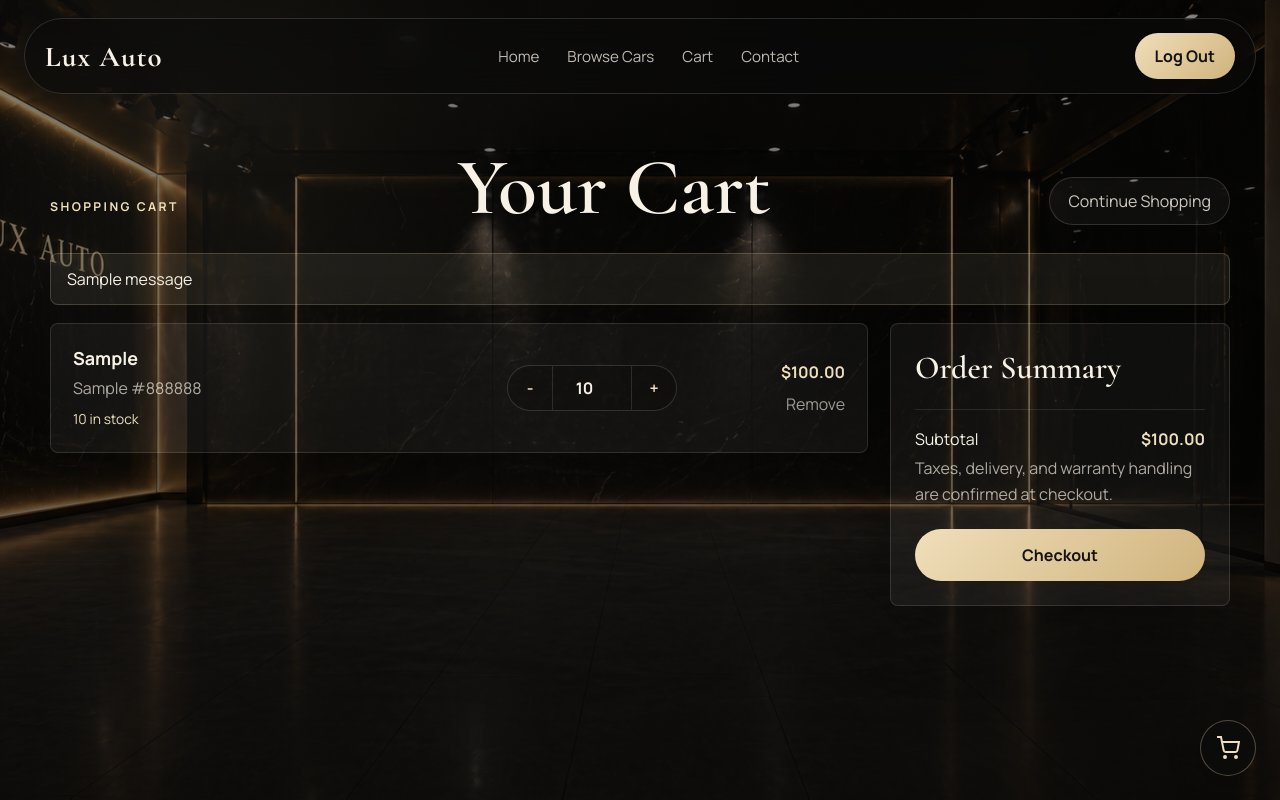
After one commit to juanjosevasquezmesa-create/CSET-180-Final-Project, a Flask app: page /cart/ in a window 1280 px wide. The commit adds this page. Run offline with Flask 3, Linux system fonts and the light colour scheme; the visitor is signed in with stand-in values (Sample User, id 1); tables that the repository leaves empty hold one stand-in row (values such as "Sample post"); one stand-in notice (Sample message) is shown; parts of the project's set-up code (start-up, migrations or seed data) failed here and were passed over.

Commit message:
cart page + show room update

```diff
--- a/main.py
+++ b/main.py
@@ -8,6 +8,8 @@ from backend.signup import signup_bp
 from backend.logout import logout_bp
 from backend.productsList import productList_bp
 from backend.cart import cart_bp
+from backend.cartPage import cart_page_bp
+from backend.cartToOrder import cartToOrder_bp
 from backend.chat import chat_bp
 
 app = Flask(__name__)
@@ -25,6 +27,8 @@ app.register_blueprint(signup_bp)
 app.register_blueprint(logout_bp)
 app.register_blueprint(productList_bp)
 app.register_blueprint(cart_bp)
+app.register_blueprint(cart_page_bp)
+app.register_blueprint(cartToOrder_bp)
 app.register_blueprint(chat_bp)
 
 if __name__ == "__main__":
--- a/static/js/cart_chat_float.js
+++ b/static/js/cart_chat_float.js
@@ -181,7 +181,7 @@ document.addEventListener('DOMContentLoaded', function() {
         cartTotalContainer.innerHTML = `
             <div class="cart-footer">
                 <p class="cart-total">Total: $${data.total_price.toFixed(2)}</p>
-                <a href="/checkout" class="checkout-btn">Proceed to Checkout</a>
+                <a href="/cart" class="checkout-btn">View/Edit Cart</a>
             </div>
         `;
     }
--- /dev/null
+++ b/static/js/cart_page.js
@@ -0,0 +1,95 @@
+document.addEventListener('DOMContentLoaded', () => {
+    const money = new Intl.NumberFormat('en-US', {
+        style: 'currency',
+        currency: 'USD',
+    });
+
+    function updateSubtotal() {
+        let subtotal = 0;
+
+        document.querySelectorAll('.cart-row').forEach(row => {
+            const input = row.querySelector('.quantity-input');
+            const rowTotal = row.querySelector('.cart-row-total p');
+            const price = Number(input.dataset.price);
+            const quantity = Number(input.value);
+            const total = price * quantity;
+
+            subtotal += total;
+            rowTotal.textContent = money.format(total);
+        });
+
+        const subtotalEl = document.getElementById('cart-subtotal');
+        if (subtotalEl) {
+            subtotalEl.textContent = money.format(subtotal);
+        }
+    }
+
+    async function saveQuantity(row, quantity) {
+        const response = await fetch(`/api/cart/items/${row.dataset.cartItemId}`, {
+            method: 'PATCH',
+            headers: {
+                'Content-Type': 'application/json',
+            },
+            body: JSON.stringify({ quantity }),
+        });
+
+        const data = await response.json();
+
+        if (!response.ok || data.error) {
+            throw new Error(data.error || 'Could not update cart.');
+        }
+    }
+
+    document.querySelectorAll('.cart-row').forEach(row => {
+        const input = row.querySelector('.quantity-input');
+        const buttons = row.querySelectorAll('.quantity-btn');
+        const removeButton = row.querySelector('.remove-item-btn');
+
+        async function setQuantity(nextQuantity) {
+            const min = Number(input.min);
+            const max = Number(input.max);
+            const previousQuantity = Number(input.value);
+            const quantity = Math.min(Math.max(nextQuantity, min), max);
+
+            input.value = quantity;
+            updateSubtotal();
+
+            try {
+                await saveQuantity(row, quantity);
+            } catch (error) {
+                input.value = previousQuantity;
+                updateSubtotal();
+                alert(error.message);
+            }
+        }
+
+        buttons.forEach(button => {
+            button.addEventListener('click', () => {
+                setQuantity(Number(input.value) + Number(button.dataset.change));
+            });
+        });
+
+        input.addEventListener('change', () => {
+            setQuantity(Number(input.value));
+        });
+
+        removeButton.addEventListener('click', async () => {
+            const response = await fetch(`/api/cart/items/${row.dataset.cartItemId}`, {
+                method: 'DELETE',
+            });
+            const data = await response.json();
+
+            if (!response.ok || data.error) {
+                alert(data.error || 'Could not remove item.');
+                return;
+            }
+
+            row.remove();
+            updateSubtotal();
+
+            if (!document.querySelector('.cart-row')) {
+                window.location.reload();
+            }
+        });
+    });
+});
--- /dev/null
+++ b/static/styles/cart.css
@@ -0,0 +1,278 @@
+.cart-page {
+    position: relative;
+    min-height: 100vh;
+    padding: 150px 24px 72px;
+    isolation: isolate;
+}
+
+.cart-page::before {
+    content: "";
+    position: fixed;
+    inset: 0;
+    z-index: -1;
+    background:
+        linear-gradient(180deg, rgba(8, 8, 7, 0.48) 0%, rgba(8, 8, 7, 0.68) 100%),
+        radial-gradient(circle at 15% 18%, rgba(240, 223, 187, 0.14), transparent 28%),
+        url("/static/images/showroom.png");
+    background-position: center;
+    background-repeat: no-repeat;
+    background-size: cover;
+}
+
+.cart-shell {
+    width: min(1180px, 100%);
+    margin: 0 auto;
+}
+
+.cart-heading {
+    display: flex;
+    align-items: end;
+    justify-content: space-between;
+    gap: 18px;
+    margin-bottom: 28px;
+}
+
+.cart-kicker {
+    margin: 0 0 10px;
+    color: #f0dfbb;
+    text-transform: uppercase;
+    letter-spacing: 0.2em;
+    font-size: 0.76rem;
+    font-weight: 700;
+}
+
+.cart-heading h1,
+.cart-summary h2,
+.empty-cart-state h2 {
+    margin: 0;
+    font-family: "Cormorant Garamond", serif;
+    font-weight: 600;
+}
+
+.cart-heading h1 {
+    font-size: clamp(3rem, 7vw, 5rem);
+    line-height: 0.94;
+}
+
+.continue-link {
+    padding: 12px 18px;
+    border: 1px solid rgba(255, 255, 255, 0.14);
+    border-radius: 999px;
+    color: rgba(247, 241, 230, 0.82);
+    background: rgba(255, 255, 255, 0.04);
+}
+
+.cart-alerts {
+    margin-bottom: 18px;
+    padding: 14px 16px;
+    border: 1px solid rgba(240, 223, 187, 0.2);
+    border-radius: 8px;
+    background: rgba(240, 223, 187, 0.08);
+}
+
+.cart-alerts p {
+    margin: 0;
+}
+
+.cart-layout {
+    display: grid;
+    grid-template-columns: minmax(0, 1fr) 340px;
+    gap: 22px;
+    align-items: start;
+}
+
+.cart-items,
+.cart-summary,
+.empty-cart-state {
+    border: 1px solid rgba(255, 255, 255, 0.12);
+    border-radius: 8px;
+    background: rgba(255, 255, 255, 0.045);
+    box-shadow: 0 24px 70px rgba(0, 0, 0, 0.24);
+}
+
+.cart-row {
+    display: grid;
+    grid-template-columns: minmax(0, 1fr) 170px 150px;
+    gap: 18px;
+    align-items: center;
+    padding: 22px;
+    border-bottom: 1px solid rgba(255, 255, 255, 0.1);
+}
+
+.cart-row:last-child {
+    border-bottom: 0;
+}
+
+.cart-item-model {
+    margin: 0;
+    color: #f7f1e6;
+    font-size: 1.12rem;
+    font-weight: 800;
+}
+
+.cart-item-meta,
+.cart-item-stock,
+.summary-note {
+    margin: 6px 0 0;
+    color: rgba(247, 241, 230, 0.68);
+    line-height: 1.6;
+}
+
+.cart-item-stock {
+    color: #f0dfbb;
+    font-size: 0.86rem;
+}
+
+.quantity-control {
+    display: grid;
+    grid-template-columns: 44px 1fr 44px;
+    min-height: 46px;
+    border: 1px solid rgba(255, 255, 255, 0.14);
+    border-radius: 999px;
+    overflow: hidden;
+    background: rgba(0, 0, 0, 0.18);
+}
+
+.quantity-btn,
+.quantity-input,
+.remove-item-btn,
+.checkout-action {
+    font: inherit;
+}
+
+.quantity-btn {
+    border: 0;
+    background: transparent;
+    color: #f0dfbb;
+    cursor: pointer;
+    font-weight: 800;
+}
+
+.quantity-input {
+    width: 100%;
+    border: 0;
+    border-inline: 1px solid rgba(255, 255, 255, 0.12);
+    background: transparent;
+    color: #f7f1e6;
+    text-align: center;
+    font-weight: 800;
+    outline: none;
+}
+
+.cart-row-total {
+    text-align: right;
+}
+
+.cart-row-total p {
+    margin: 0 0 10px;
+    color: #f0dfbb;
+    font-weight: 800;
+}
+
+.remove-item-btn {
+    padding: 0;
+    border: 0;
+    background: transparent;
+    color: rgba(247, 241, 230, 0.62);
+    cursor: pointer;
+}
+
+.remove-item-btn:hover {
+    color: #ffb4b4;
+}
+
+.cart-summary {
+    position: sticky;
+    top: 118px;
+    padding: 24px;
+}
+
+.cart-summary h2 {
+    font-size: 2rem;
+}
+
+.summary-line {
+    display: flex;
+    justify-content: space-between;
+    gap: 14px;
+    margin-top: 22px;
+    padding-top: 18px;
+    border-top: 1px solid rgba(255, 255, 255, 0.1);
+}
+
+.summary-line strong {
+    color: #f0dfbb;
+}
+
+.checkout-action {
+    width: 100%;
+    min-height: 52px;
+    margin-top: 22px;
+    border: 0;
+    border-radius: 999px;
+    display: inline-flex;
+    align-items: center;
+    justify-content: center;
+    background: linear-gradient(135deg, #f0dfbb, #cfb37c);
+    color: #151311;
+    font-weight: 800;
+    cursor: pointer;
+}
+
+.empty-cart-state {
+    padding: 54px 28px;
+    text-align: center;
+}
+
+.empty-cart-state h2 {
+    font-size: clamp(2.4rem, 5vw, 4rem);
+}
+
+.empty-cart-state p {
+    max-width: 520px;
+    margin: 14px auto 0;
+    color: rgba(247, 241, 230, 0.72);
+}
+
+.empty-cart-state .checkout-action {
+    width: fit-content;
+    margin-inline: auto;
+    padding: 0 24px;
+}
+
+@media (max-width: 900px) {
+    .cart-page {
+        padding: 132px 18px 56px;
+    }
+
+    .cart-heading {
+        align-items: flex-start;
+        flex-direction: column;
+    }
+
+    .cart-layout {
+        grid-template-columns: 1fr;
+    }
+
+    .cart-summary {
+        position: static;
+    }
+}
+
+@media (max-width: 640px) {
+    body.menu-open .cart-page {
+        visibility: hidden;
+    }
+
+    .cart-page {
+        padding: 124px 14px 42px;
+    }
+
+    .cart-row {
+        grid-template-columns: 1fr;
+    }
+
+    .cart-row-total {
+        text-align: left;
+    }
+}
--- a/static/styles/style.css
+++ b/static/styles/style.css
@@ -30,7 +30,7 @@ a {
     top: 0;
     left: 0;
     width: 100%;
-    z-index: 10;
+    z-index: 90;
     padding: 18px 24px;
 }
 
@@ -414,7 +414,7 @@ a {
         visibility: hidden;
         pointer-events: none;
         transition: transform 0.32s ease, opacity 0.32s ease, visibility 0.32s ease;
-        z-index: 30;
+        z-index: 80;
     }
 
     .nav-panel.is-open {
@@ -436,7 +436,7 @@ a {
         visibility: hidden;
         pointer-events: none;
         transition: opacity 0.32s ease, visibility 0.32s ease;
-        z-index: 15;
+        z-index: 80;
     }
 
     body.menu-open .menu-backdrop {
--- a/templates/base.html
+++ b/templates/base.html
@@ -28,6 +28,7 @@
                 <div class="links">
                     <a href="{{ url_for('index.index') }}#home">Home</a>
                     <a href="/products">Browse Cars</a>
+                    <a href="/cart">Cart</a>
                     <a href="{{ url_for('index.index') }}#contact">Contact</a>
                 </div>
                 {% if session %}
@@ -96,6 +97,44 @@
 
     {% block body %}{% endblock %}
     <script src="{{ url_for('static', filename='js/cart_chat_float.js') }}"></script>
+    <script>
+        window.addEventListener("load", () => {
+            const menuToggle = document.querySelector(".menu-toggle");
+            const navPanel = document.querySelector(".nav-panel");
+            const menuBackdrop = document.querySelector(".menu-backdrop");
+
+            if (!menuToggle || !navPanel) {
+                return;
+            }
+
+            const closeMenu = () => {
+                menuToggle.setAttribute("aria-expanded", "false");
+                navPanel.classList.remove("is-open");
+                document.body.classList.remove("menu-open");
+            };
+
+            menuToggle.addEventListener("click", () => {
+                const isOpen = menuToggle.getAttribute("aria-expanded") === "true";
+                menuToggle.setAttribute("aria-expanded", String(!isOpen));
+                navPanel.classList.toggle("is-open", !isOpen);
+                document.body.classList.toggle("menu-open", !isOpen);
+            });
+
+            navPanel.querySelectorAll("a").forEach((link) => {
+                link.addEventListener("click", closeMenu);
+            });
+
+            if (menuBackdrop) {
+                menuBackdrop.addEventListener("click", closeMenu);
+            }
+
+            window.addEventListener("resize", () => {
+                if (window.innerWidth > 640) {
+                    closeMenu();
+                }
+            });
+        });
+    </script>
     {% block scripts %}{% endblock %}
 </body>
 </html>
--- /dev/null
+++ b/templates/cart.html
@@ -0,0 +1,87 @@
+{% extends "base.html" %}
+
+{% block styles %}
+    <link rel="stylesheet" href="{{ url_for('static', filename='styles/style.css') }}">
+    <link rel="stylesheet" href="{{ url_for('static', filename='styles/cart.css') }}">
+{% endblock %}
+
+{% block title %}Your Cart | Lux Auto{% endblock %}
+
+{% block body %}
+    <main class="cart-page">
+        <section class="cart-shell" aria-label="Shopping cart">
+            <div class="cart-heading">
+                <p class="cart-kicker">Shopping Cart</p>
+                <h1>Your Cart</h1>
+                <a class="continue-link" href="/products">Continue Shopping</a>
+            </div>
+
+            {% with messages = get_flashed_messages() %}
+                {% if messages %}
+                    <div class="cart-alerts">
+                        {% for message in messages %}
+                            <p>{{ message }}</p>
+                        {% endfor %}
+                    </div>
+                {% endif %}
+            {% endwith %}
+
+            {% if cart_items %}
+                <div class="cart-layout">
+                    <div class="cart-items">
+                        {% for item in cart_items %}
+                            {% set product = item.variation.product %}
+                            <article class="cart-row" data-cart-item-id="{{ item.cart_item_id }}">
+                                <div class="cart-row-main">
+                                    <p class="cart-item-model">{{ product.model }}</p>
+                                    <p class="cart-item-meta">{{ item.variation.year }} {{ item.variation.color }}</p>
+                                    <p class="cart-item-stock">{{ item.variation.stock }} in stock</p>
+                                </div>
+
+                                <div class="quantity-control" aria-label="Quantity for {{ product.model }}">
+                                    <button class="quantity-btn" type="button" data-change="-1" aria-label="Decrease quantity">-</button>
+                                    <input
+                                        class="quantity-input"
+                                        type="number"
+                                        min="1"
+                                        max="{{ item.variation.stock }}"
+                                        value="{{ item.quantity }}"
+                                        data-price="{{ '%.2f'|format(product.price|float) }}"
+                                    >
+                                    <button class="quantity-btn" type="button" data-change="1" aria-label="Increase quantity">+</button>
+                                </div>
+
+                                <div class="cart-row-total">
+                                    <p>${{ "{:,.2f}".format(product.price * item.quantity) }}</p>
+                                    <button class="remove-item-btn" type="button">Remove</button>
+                                </div>
+                            </article>
+                        {% endfor %}
+                    </div>
+
+                    <aside class="cart-summary" aria-label="Order summary">
+                        <h2>Order Summary</h2>
+                        <div class="summary-line">
+                            <span>Subtotal</span>
+                            <strong id="cart-subtotal">${{ "{:,.2f}".format(subtotal) }}</strong>
+                        </div>
+                        <p class="summary-note">Taxes, delivery, and warranty handling are confirmed at checkout.</p>
+                        <form method="POST" action="/checkout">
+                            <button class="checkout-action" type="submit">Checkout</button>
+                        </form>
+                    </aside>
+                </div>
+            {% else %}
+                <div class="empty-cart-state">
+                    <h2>Your cart is empty</h2>
+                    <p>Add a vehicle from the showroom to review and edit it here.</p>
+                    <a class="checkout-action" href="/products">Browse Cars</a>
+                </div>
+            {% endif %}
+        </section>
+    </main>
+{% endblock %}
+
+{% block scripts %}
+    <script src="{{ url_for('static', filename='js/cart_page.js') }}"></script>
+{% endblock %}
```
Also changed, not shown: backend/cart.py (+54 -0 lines), backend/cartPage.py (added, +35 -0 lines), backend/cartToOrder.py (+5 -9 lines), static/styles/products.css (+21 -6 lines), templates/index.html (+0 -32 lines), templates/products.html (+0 -41 lines), static/images/showroom.png (added).
